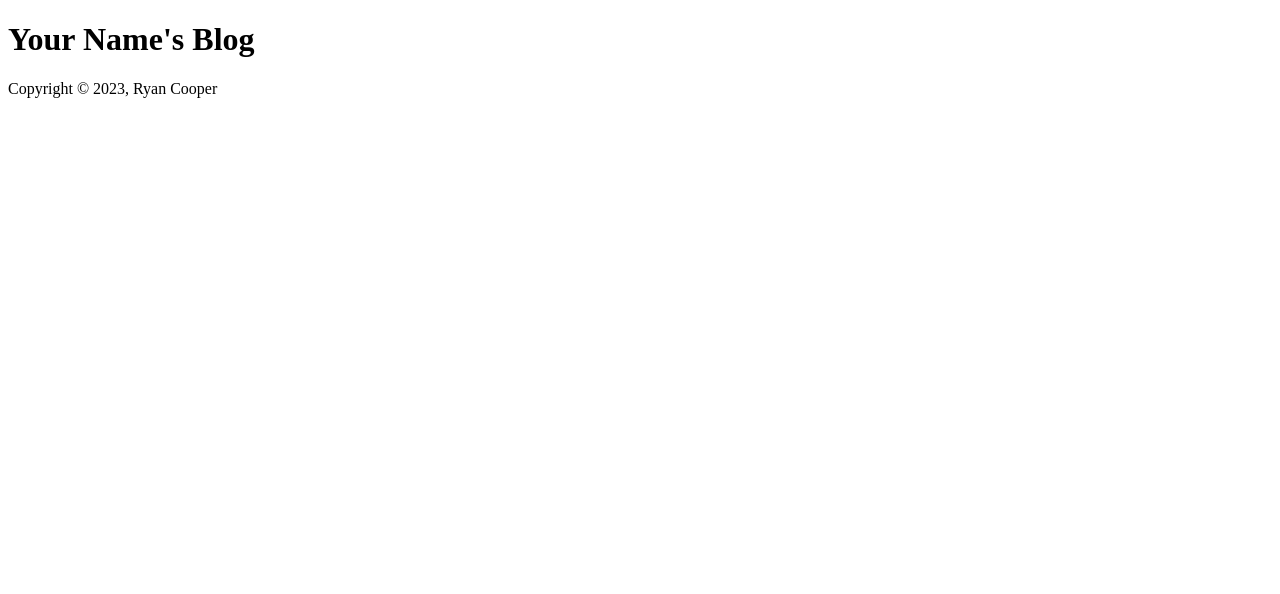
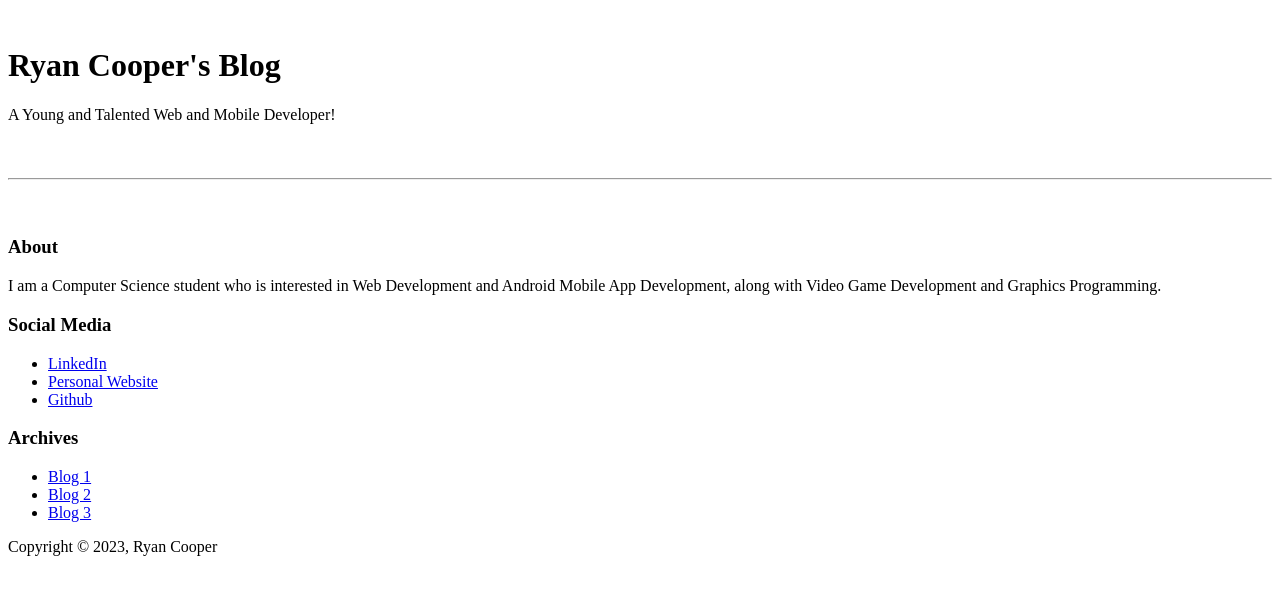
Before and after one commit to AS-Coope/info2180-lab2, a plain HTML site: page index.html in a window 1280 px wide. Drawn offline with Linux system fonts and the light colour scheme.

Commit message:
Mark out general structure of the website

```diff
--- a/index.html
+++ b/index.html
@@ -10,19 +10,78 @@
 
 <body>
     <div class="container">
+
         <header>
-            <h1>Your Name's Blog</h1>
-            <p><!-- Put your one line statement or quote here --></p>
+            <img>
+            <h1>Ryan Cooper's Blog</h1>
+            <p>A Young and Talented Web and Mobile Developer!</p>
         </header>
+
         <main>
             <!-- This will contain your blog posts -->
+            <article class="blog-post">
+                <div class="blog-header">
+                    <h2 class="blog-title"></h2>
+                    <div class="blog-date"></div>
+                </div>
+                <img>
+                <p class="pargraph"></p>
+                <p class="pargraph"></p>
+            </article>
+
+            <hr>
+
+            <article class="blog-post">
+                <div class="blog-header">
+                    <h2 class="blog-title"></h2>
+                    <div class="blog-date"></div>
+                </div>
+                <img>
+                <p class="pargraph"></p>
+                <p class="pargraph"></p>
+            </article>
         </main>
+
         <aside>
             <!-- This will be your sidebar -->
+            <div class="about">
+                <h3>About</h3>
+                <p>
+                    I am a Computer Science student who is interested in Web Development
+                    and Android Mobile App Development, along with Video Game Development and
+                    Graphics Programming.
+                </p>
+            </div>
+
+            <div class="socials">
+                <h3>Social Media</h3>
+                <ul>
+                    <li>
+                        <a href="https://www.linkedin.com/in/ryan-cooper-dz33">LinkedIn</a>
+                    </li>
+                    <li>
+                        <a href="https://as-coope.github.io/">Personal Website</a>
+                    </li>
+                    <li>
+                        <a href="https://github.com/AS-Coope">Github</a>
+                    </li>
+                </ul>
+            </div>
+
+            <div class="archives">
+                <h3>Archives</h3>
+                <ul>
+                    <li><a href="#">Blog 1</a></li>
+                    <li><a href="#">Blog 2</a></li>
+                    <li><a href="#">Blog 3</a></li>
+                </ul>
+            </div>
         </aside>
+
         <footer>
             <p>Copyright &copy; 2023, Ryan Cooper</p>
         </footer>
+
     </div>
 </body>
 
```
